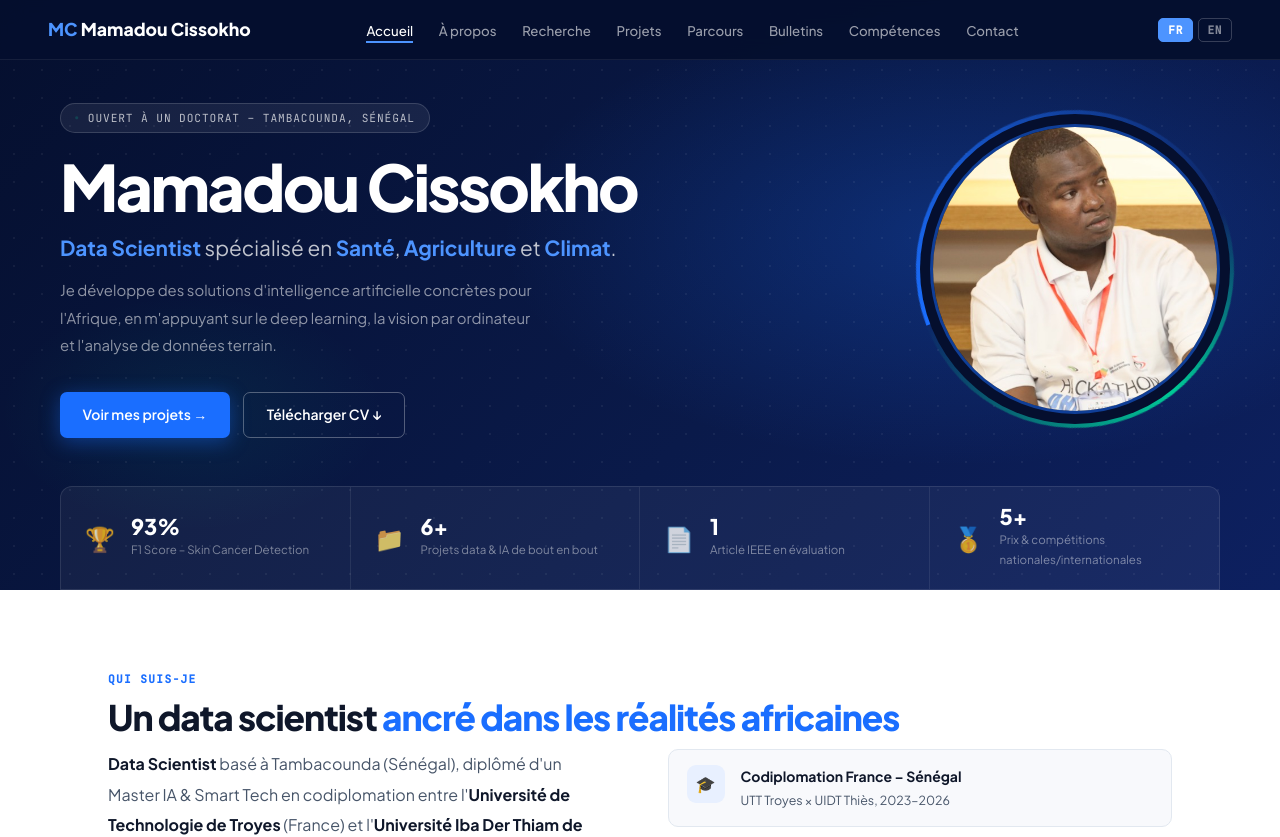
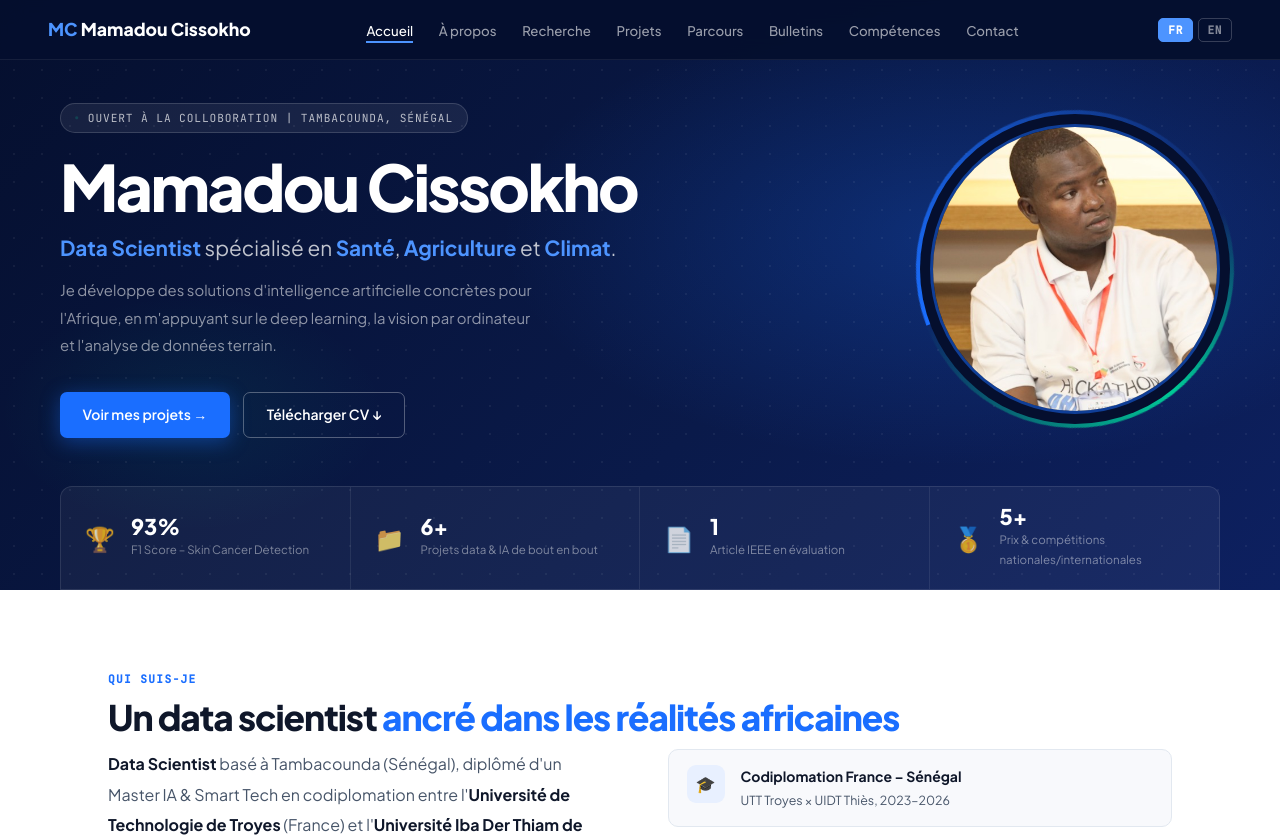
Before and after one commit to 6KO481/6KO481.github.io, a plain HTML site: page index.html in a window 1280 px wide. Shown: the top 837 px of the page. Drawn offline with Linux system fonts and the light colour scheme.

Commit message:
maj hero

```diff
--- a/index.html
+++ b/index.html
@@ -302,7 +302,7 @@
 <section id="hero">
   <div class="hero-inner">
     <div class="hero-content">
-      <div class="hero-badge" data-fr="Ouvert à la colloboration | Tambacounda, Sénégal" data-en="Open to PhD opportunities – Tambacounda, Senegal">Ouvert à un doctorat – Tambacounda, Sénégal</div>
+      <div class="hero-badge" data-fr="Ouvert à la colloboration | Tambacounda, Sénégal" data-en="Open to collaboration | Tambacounda, Senegal">Ouvert à la colloboration | Tambacounda, Sénégal</div>
       <h1 class="hero-name">Mamadou Cissokho</h1>
       <p class="hero-sub">
         <span class="hl">Data Scientist</span> <span data-fr="spécialisé en" data-en="specialized in">spécialisé en</span>
```
